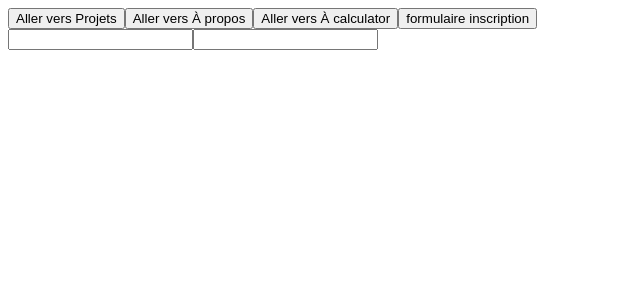
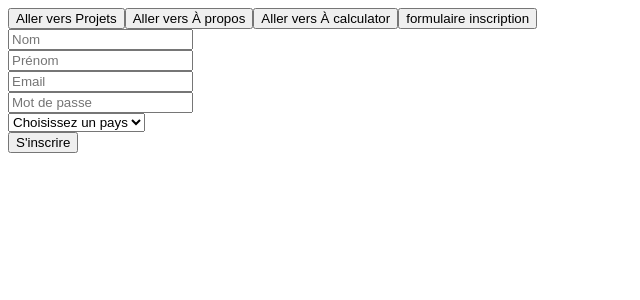
Before and after one commit to denispeyrusaubes/bootstrap-ng, an Angular app: page /inscription in a window 1280 px wide. Shown: the top 300 px of the page, without its empty margins (0-640 px from the left). Built offline with nearby package versions, Linux system fonts and the light colour scheme.

Commit message:
feat (inscription page) : add possibility for inscription

```diff
--- a/src/app/pages/inscription/inscription.component.html
+++ b/src/app/pages/inscription/inscription.component.html
@@ -1,5 +1,14 @@
 
-
-
-<input type="string"     [(ngModel)]="prenom"/>
-<input  type="string"    [(ngModel)]="nom"/>
+<form>
+    <input type="text" placeholder="Nom" /><br>
+    <input type="text" placeholder="Prénom" /><br>
+    <input type="email" placeholder="Email" /><br>
+    <input type="password" placeholder="Mot de passe" /><br>
+  </form>
+  <select>
+    <option value="" disabled selected>Choisissez un pays</option>
+    <option value="fr">France</option>
+    <option value="ca">Canada</option>
+    <option value="us">États-Unis</option>
+  </select><br>
+  <button type="submit">S'inscrire</button>
--- a/src/app/pages/inscription/inscription.component.ts
+++ b/src/app/pages/inscription/inscription.component.ts
@@ -10,5 +10,6 @@ import { FormsModule } from '@angular/forms';
 export class InscriptionComponent {
 prenom = ""
 nom = ""
-
+mail = ""
+age = ""
 }
```
